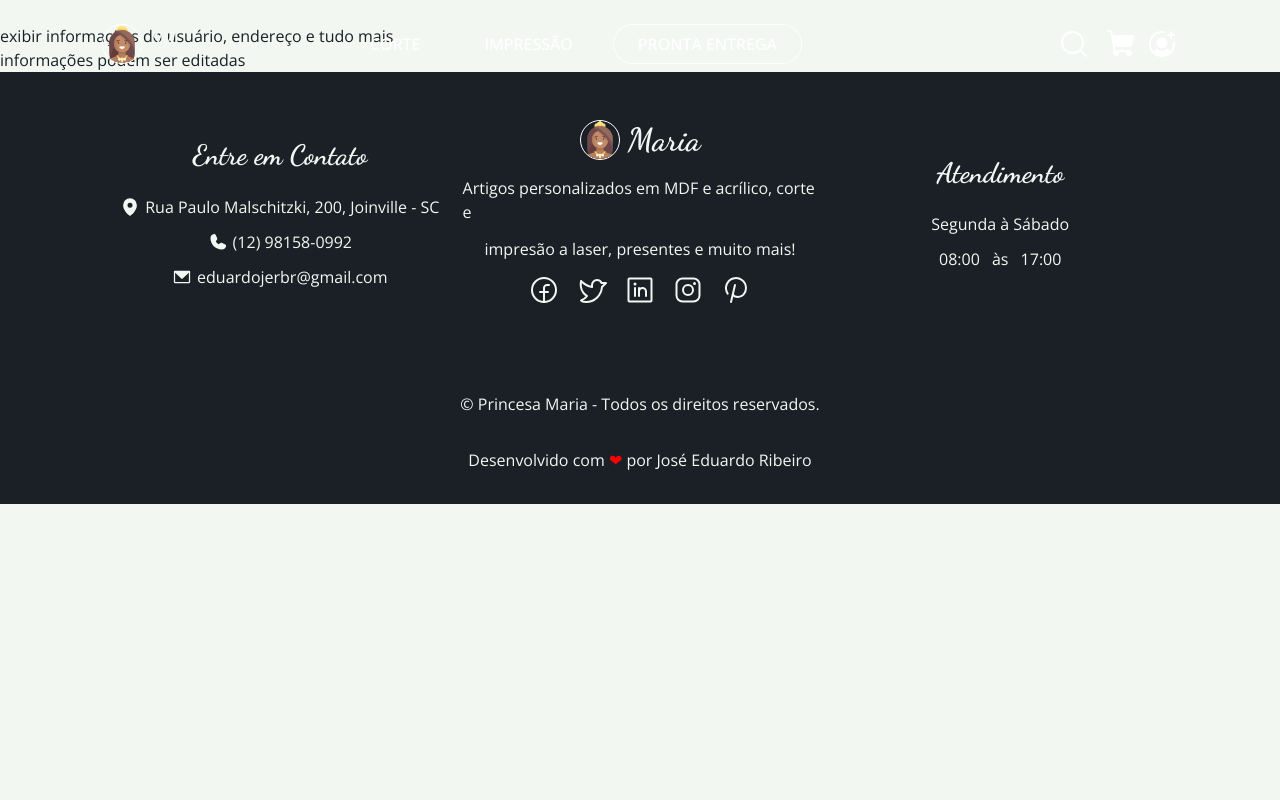
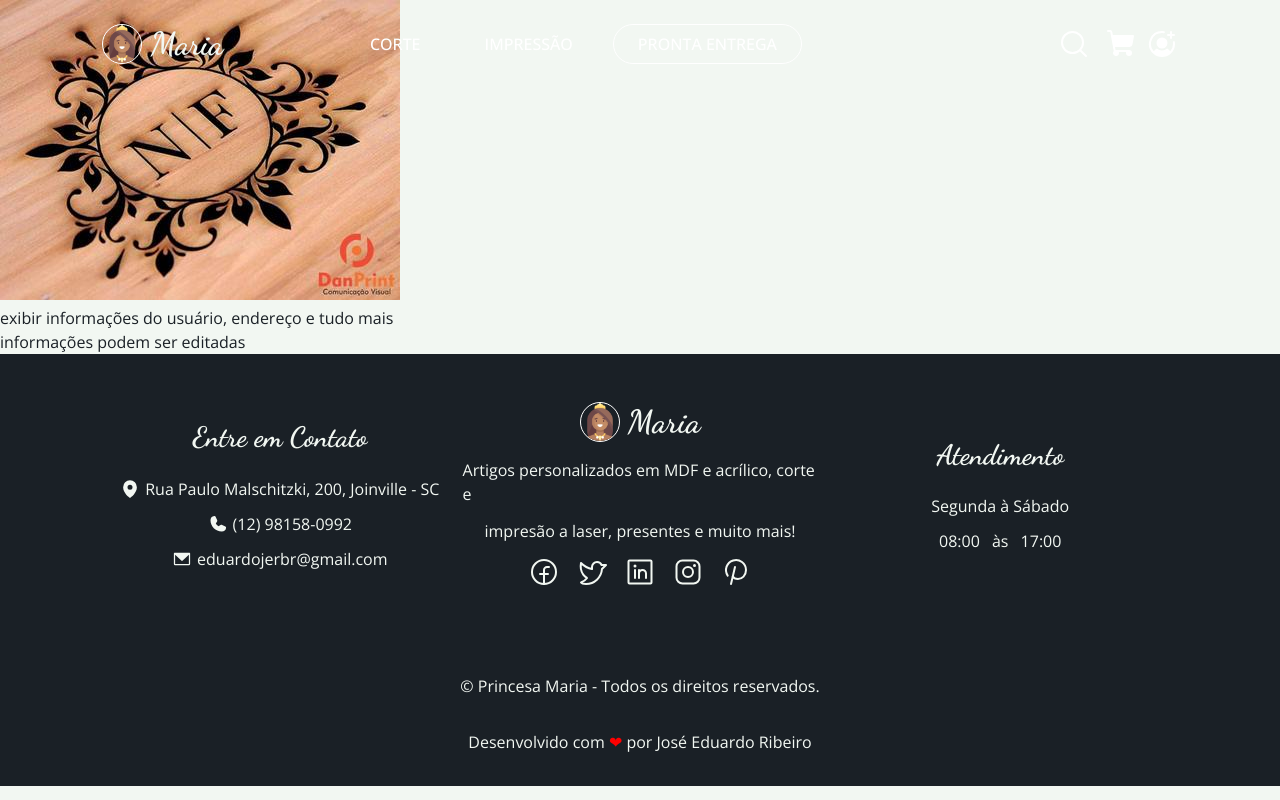
Before and after one commit to ribeirojer/Frontend-Dracula, a React (Vite) app: page /user in a window 1280 px wide. Built offline with nearby package versions, Linux system fonts and the light colour scheme.

Commit message:
Update User.tsx

```diff
--- a/src/pages/User.tsx
+++ b/src/pages/User.tsx
@@ -1,11 +1,12 @@
 import React from 'react'
+import image3 from '../assets/corte-e-gravacao-laser-mdf-e-acrilico-01.jpg'
 
 type Props = {}
 
 const User = (props: Props) => {
   return (
     <div>
-      <img src=""></img>
+      <img src={image3}></img>
       <p>exibir informações do usuário, endereço e tudo mais</p>
       <p>informações podem ser editadas</p>
     </div>
```
